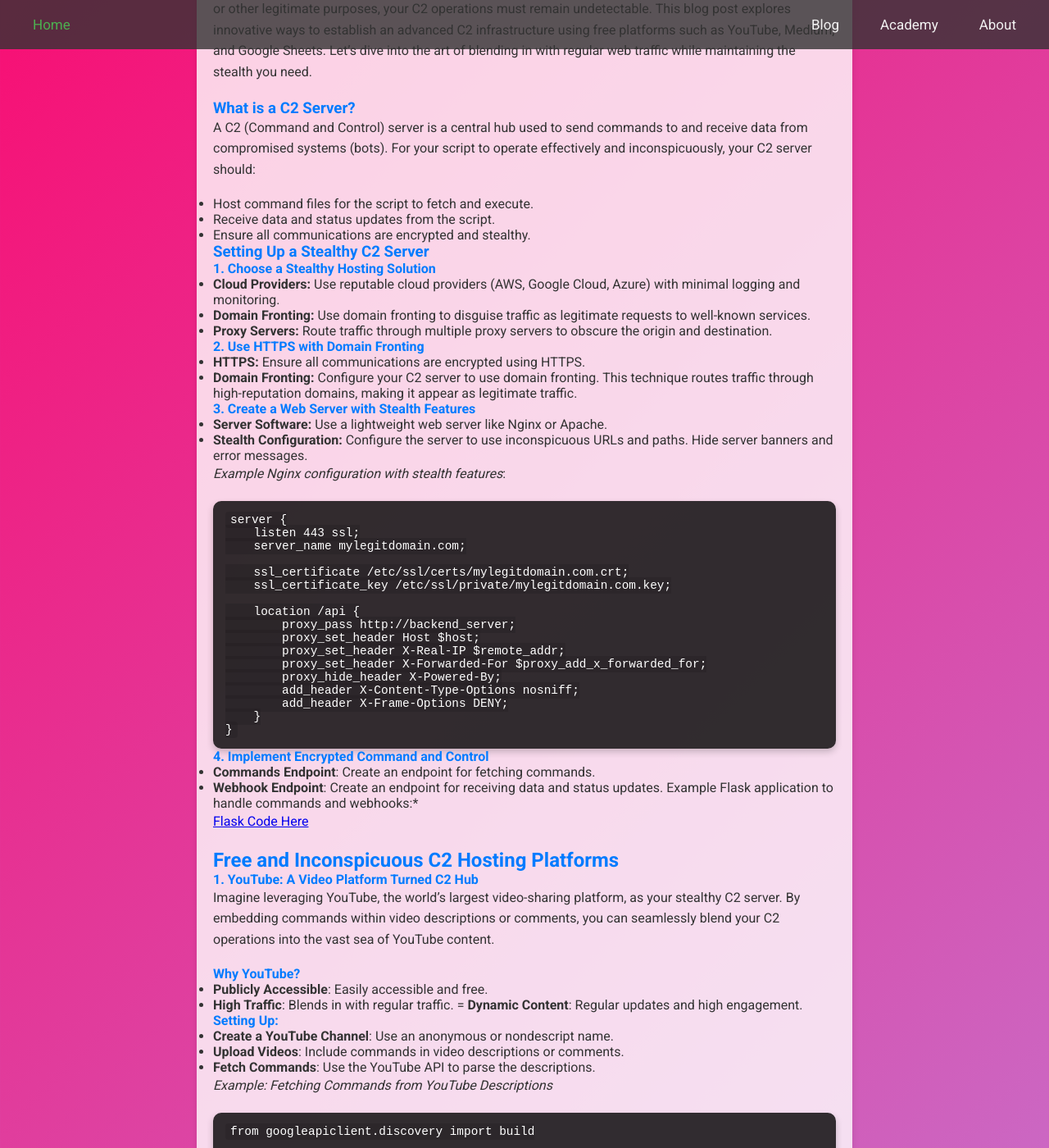
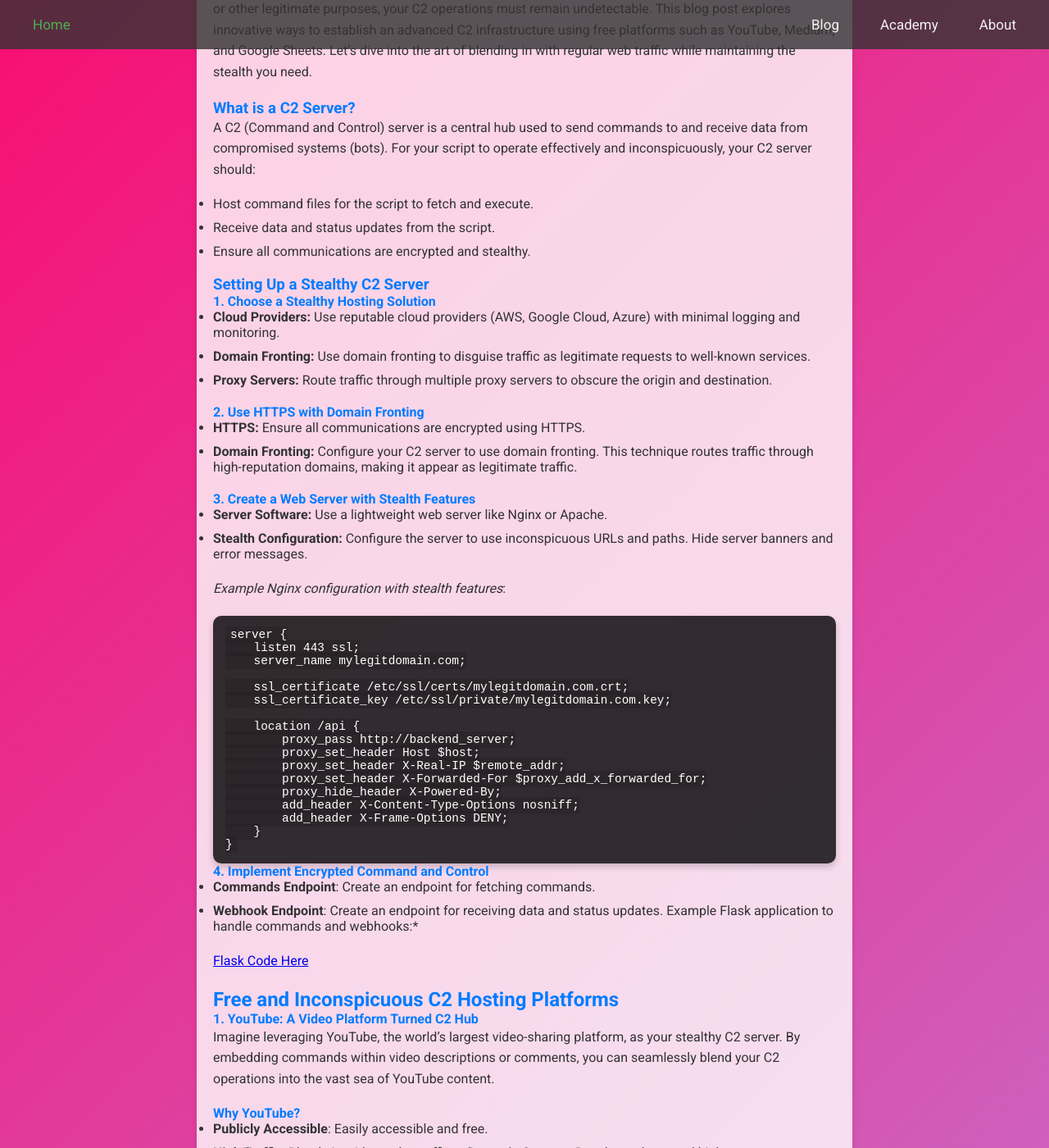
Before and after one commit to Dyst0rti0n/Dyst0rti0n.github.io, a Jekyll site: the page built from _posts/2024-06-25-advanced-inconspicuous-c2-infrastructure.md, in a window 1280 px wide and 1400 px high, scrolled down 469 px. Shown: the whole window at 82% size. Built offline with Jekyll 4.4.1, drawn with Linux system fonts in a browser that asks for light colours.

Commit message:
Improve spacing and mobile responsiveness for lists and code blocks

```diff
--- a/assets/css/post.css
+++ b/assets/css/post.css
@@ -90,6 +90,19 @@ body {
     box-shadow: 0 4px 8px rgba(0, 0, 0, 0.3);
   }
 
+  ol, ul {
+    margin-bottom: 20px;
+  }
+
+  li {
+    margin-bottom: 10px;
+  }
+
+  li code {
+    margin-top: 10px;
+    display: block;
+  }
+
   @media screen and (max-width: 768px) {
     header h1 {
       font-size: 2.5em;
```
